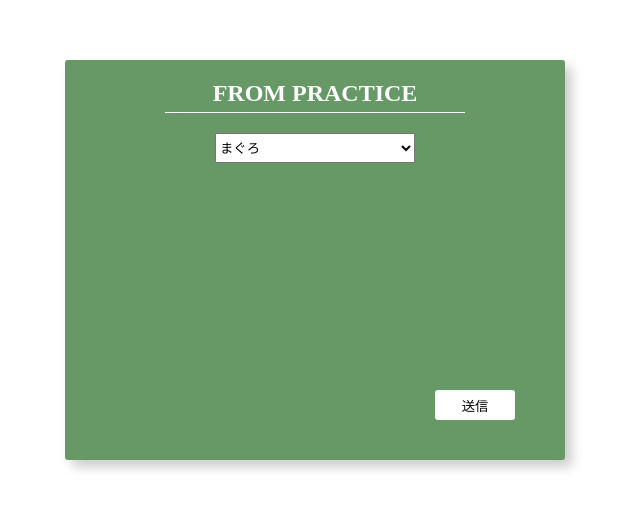
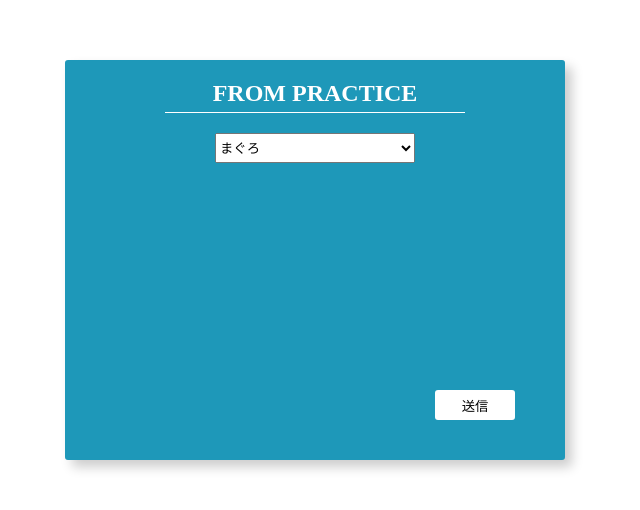
Before and after one commit to t-erina/git-test, a plain HTML site: page index.html in a window 1280 px wide. Shown: the part 140-650 px from the top of the page, without its empty margins (325-965 px from the left). Drawn offline with Linux system fonts and the light colour scheme.

Commit message:
Update style.css

```diff
--- a/style.css
+++ b/style.css
@@ -13,7 +13,7 @@
   top: 50%;
   left: 50%;
   transform: translate(-50%, -50%);
-  background-color: #696;
+  background-color: #1E98B9;
   color: #fff;
   box-shadow: 7px 7px 12px 0 rgba(0, 0, 0, 0.2);
   border-radius: 3px;
```
